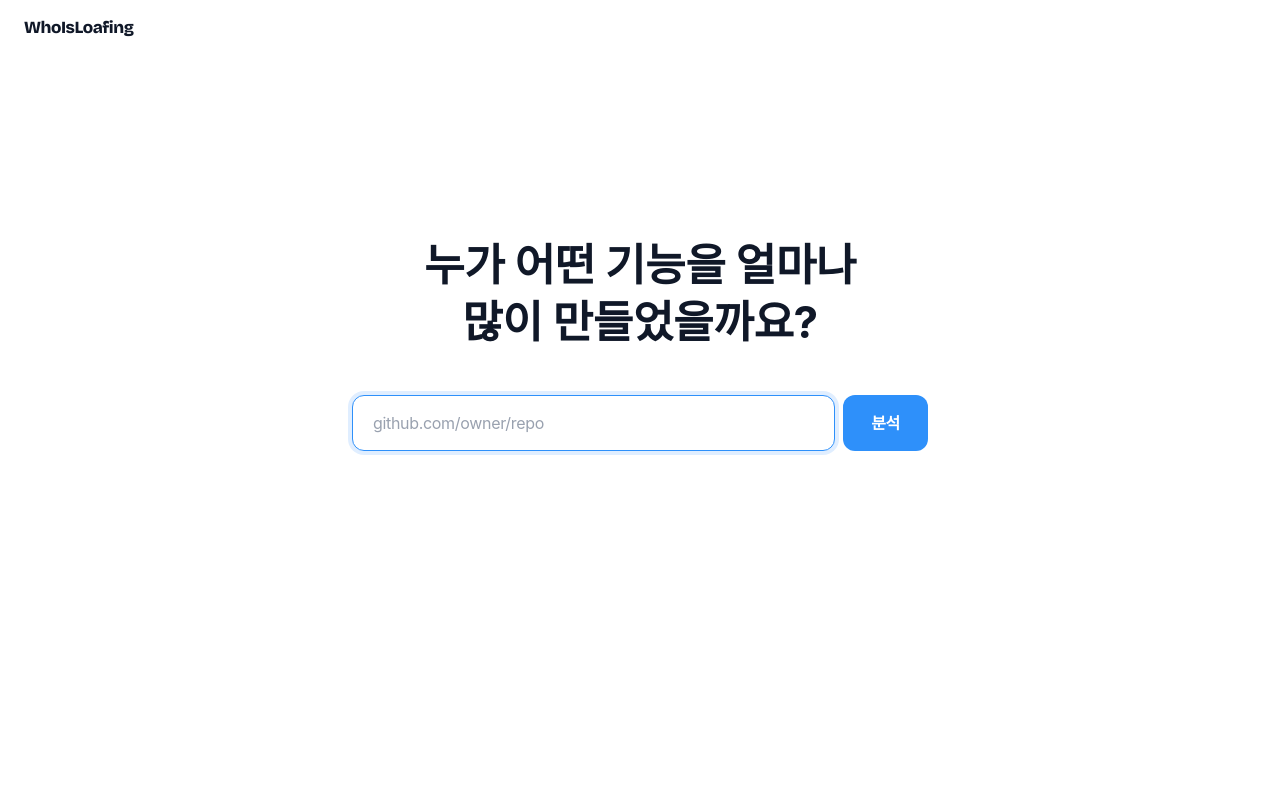
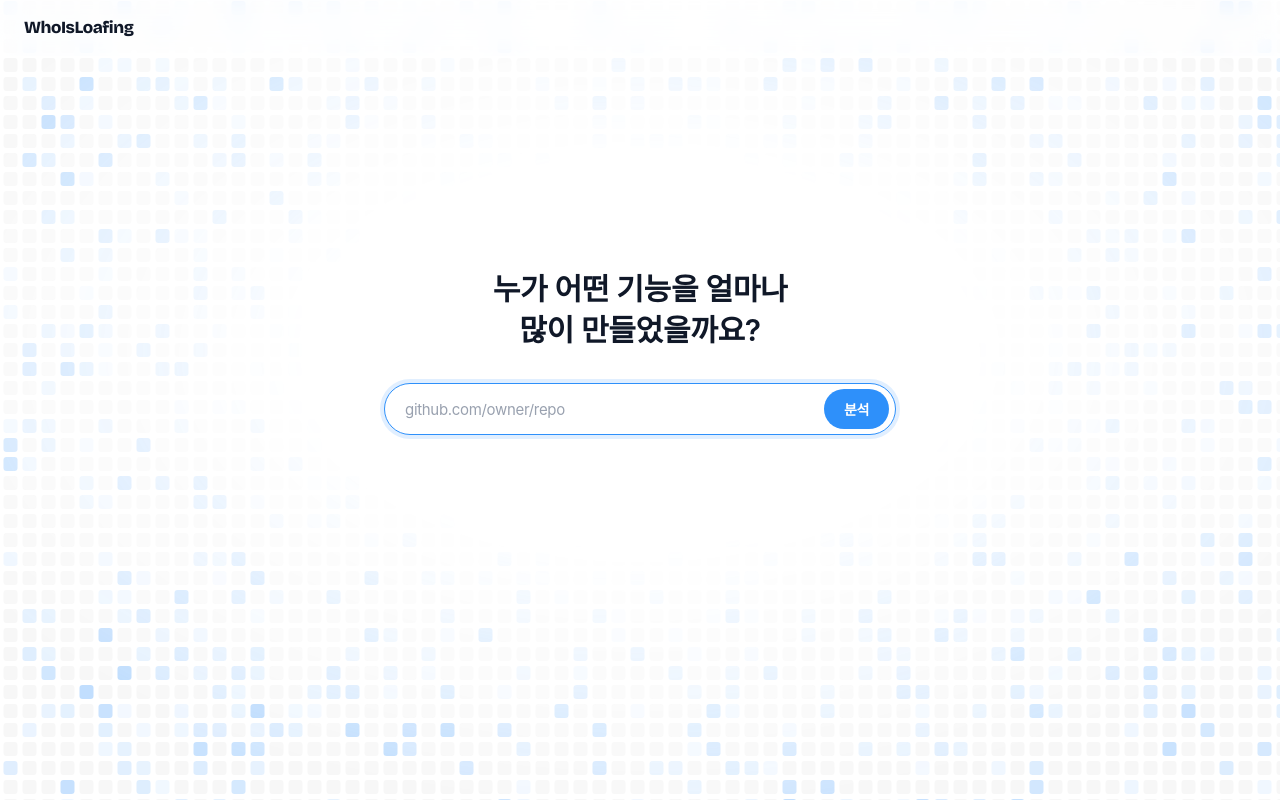
Before and after one commit to hiddenlightyouth/whoisloafing, a React (Vite) app: page / in a window 1280 px wide. Built offline with nearby package versions, Linux system fonts and the light colour scheme; no server answers; a web font is replaced by a local one.

Commit message:
feat: 메인 화면 디자인 개선과 배경 애니메이션 추가

```diff
--- /dev/null
+++ b/src/components/ContributionBackdrop.tsx
@@ -0,0 +1,83 @@
+import { useEffect, useRef } from 'react'
+
+const CELL = 14
+const GAP = 5
+const BRAND = '46, 144, 250'
+
+/**
+ * 메인 화면 뒤에 깔리는 배경이에요. GitHub 기여도 그래프처럼 생긴 작은 칸들이
+ * 아주 옅게, 천천히 켜졌다 꺼져요. 가운데 타이틀과 입력창 주변은 비워 둬요.
+ */
+export function ContributionBackdrop() {
+  const canvasRef = useRef<HTMLCanvasElement>(null)
+
+  useEffect(() => {
+    const canvas = canvasRef.current
+    const context = canvas?.getContext('2d')
+    if (!canvas || !context) return
+
+    const still = window.matchMedia('(prefers-reduced-motion: reduce)').matches
+    let cells: { x: number; y: number; level: number; phase: number; speed: number }[] = []
+    let width = 0
+    let height = 0
+    let frame = 0
+
+    function layout() {
+      const ratio = window.devicePixelRatio || 1
+      width = canvas!.clientWidth
+      height = canvas!.clientHeight
+      canvas!.width = width * ratio
+      canvas!.height = height * ratio
+      context!.setTransform(ratio, 0, 0, ratio, 0, 0)
+
+      cells = []
+      const step = CELL + GAP
+      for (let x = (width % step) / 2; x < width; x += step) {
+        for (let y = (height % step) / 2; y < height; y += step) {
+          // 대부분의 칸은 비어 있고, 일부만 서로 다른 세기와 속도로 반짝여요.
+          const active = Math.random() < 0.3
+          cells.push({
+            x,
+            y,
+            level: active ? 0.25 + Math.random() * 0.75 : 0,
+            phase: Math.random() * Math.PI * 2,
+            speed: 0.25 + Math.random() * 0.55,
+          })
+        }
+      }
+    }
+
+    function draw(time: number) {
+      context!.clearRect(0, 0, width, height)
+      const seconds = time / 1000
+      for (const cell of cells) {
+        const glow = cell.level > 0 ? cell.level * (0.5 + 0.5 * Math.sin(seconds * cell.speed + cell.phase)) : 0
+        context!.fillStyle = glow > 0.02 ? `rgba(${BRAND}, ${0.05 + glow * 0.3})` : 'rgba(16, 24, 40, 0.035)'
+        context!.beginPath()
+        context!.roundRect(cell.x, cell.y, CELL, CELL, 3)
+        context!.fill()
+      }
+      if (!still) frame = requestAnimationFrame(draw)
+    }
+
+    layout()
+    frame = requestAnimationFrame(draw)
+    const onResize = () => {
+      layout()
+      if (still) draw(0)
+    }
+    window.addEventListener('resize', onResize)
+    return () => {
+      cancelAnimationFrame(frame)
+      window.removeEventListener('resize', onResize)
+    }
+  }, [])
+
+  return (
+    <canvas
+      ref={canvasRef}
+      aria-hidden="true"
+      className="pointer-events-none absolute inset-0 size-full [mask-image:radial-gradient(ellipse_110%_48%_at_50%_44%,transparent_45%,black_100%)] sm:[mask-image:radial-gradient(ellipse_62%_58%_at_50%_44%,transparent_42%,black_100%)]"
+    />
+  )
+}
--- a/src/components/Hero.tsx
+++ b/src/components/Hero.tsx
@@ -1,13 +1,15 @@
+import { ContributionBackdrop } from './ContributionBackdrop'
 import { RepoInput } from './RepoInput'
 
 export function Hero({ onSubmit }: { onSubmit: (url: string) => void }) {
   return (
-    <main className="flex flex-1 items-center justify-center px-5 pb-[14vh]">
-      <div className="w-full max-w-xl">
-        <h1 className="text-balance text-center text-[30px] font-bold leading-[1.3] text-gray-900 sm:text-[44px]">
+    <main className="relative flex flex-1 items-center justify-center overflow-hidden px-5 pb-[12vh]">
+      <ContributionBackdrop />
+      <div className="relative w-full max-w-lg animate-rise">
+        <h1 className="text-balance text-center text-[24px] font-semibold leading-snug text-gray-900 sm:text-[30px]">
           누가 어떤 기능을 얼마나 많이 만들었을까요?
         </h1>
-        <div className="mt-9 sm:mt-11">
+        <div className="mt-7 sm:mt-8">
           <RepoInput onSubmit={onSubmit} />
         </div>
       </div>
--- a/src/components/RepoInput.tsx
+++ b/src/components/RepoInput.tsx
@@ -12,7 +12,11 @@ export function RepoInput({ onSubmit }: { onSubmit: (url: string) => void }) {
   }
 
   return (
-    <form onSubmit={handleSubmit} className="flex w-full gap-2">
+    // 입력창과 버튼을 하나의 둥근 칸 안에 담아요.
+    <form
+      onSubmit={handleSubmit}
+      className="flex h-[52px] w-full items-center rounded-full border border-gray-200 bg-white pr-1.5 pl-5 shadow-[0_1px_2px_rgba(16,24,40,0.04),0_8px_24px_-12px_rgba(16,24,40,0.12)] transition-[border-color,box-shadow] focus-within:border-brand focus-within:shadow-[0_0_0_4px_rgba(46,144,250,0.14)]"
+    >
       <input
         type="text"
         inputMode="url"
@@ -24,11 +28,11 @@ export function RepoInput({ onSubmit }: { onSubmit: (url: string) => void }) {
         onChange={(event) => setValue(event.target.value)}
         placeholder="github.com/owner/repo"
         aria-label="GitHub 레포 링크"
-        className="h-14 min-w-0 flex-1 rounded-xl border border-gray-200 bg-white px-5 text-base text-gray-900 outline-none transition-colors placeholder:text-gray-400 focus:border-brand focus:ring-4 focus:ring-brand/15"
+        className="h-full min-w-0 flex-1 bg-transparent text-[15px] text-gray-900 outline-none placeholder:text-gray-400"
       />
       <button
         type="submit"
-        className="h-14 shrink-0 rounded-xl bg-brand px-7 text-base font-semibold text-white transition-colors hover:bg-brand-hover"
+        className="h-10 shrink-0 rounded-full bg-brand px-5 text-[14px] font-semibold text-white transition-colors hover:bg-brand-hover active:scale-[0.98]"
       >
         분석
       </button>
```
Also changed, not shown: 1 other file (tests, documents, lock files or other folders).
